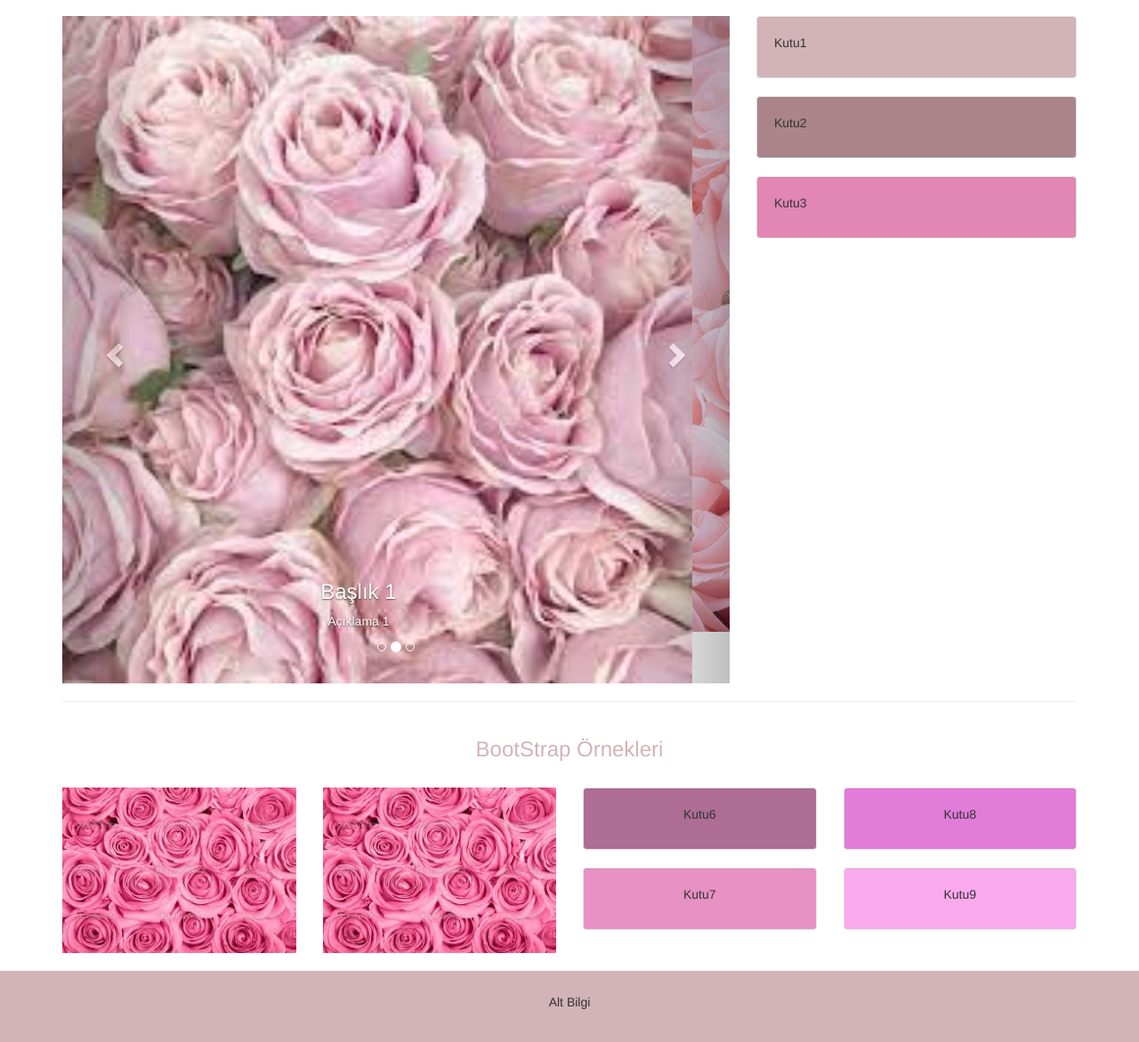
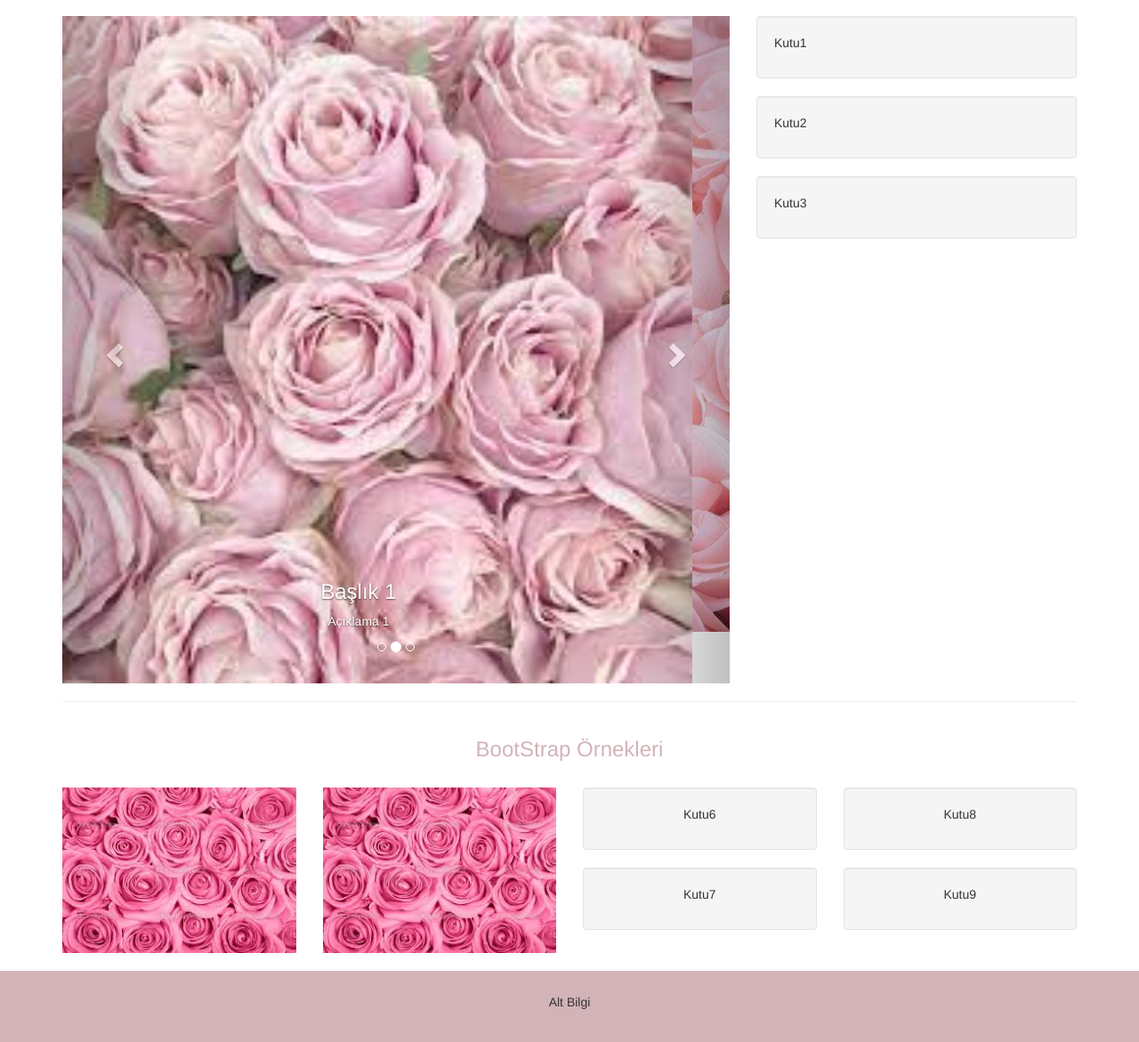
Before and after one commit to tugcebilici/staj-proje-uygulamalarim, a plain HTML site: page bootsrap-deneme/index.html in a window 1280 px wide. Shown: the part 54-1225 px from the top of the page at 89% size. Drawn offline with nearby package versions, Linux system fonts and the light colour scheme.

Commit message:
Update index.html

```diff
--- a/bootsrap-deneme/index.html
+++ b/bootsrap-deneme/index.html
@@ -102,13 +102,13 @@
     </div>
   </div>
   <div class="col-sm-4" >
-    <div class="well" style="background-color:rgb(210, 179, 184 )">
+    <div class="well" >
       <p>Kutu1</p>
     </div>
-    <div class="well" style="background-color:rgb(171, 132, 139)">
+    <div class="well" >
        <p>Kutu2</p>
     </div>
-    <div class="well" style="background-color:rgba(226, 132, 178, 0.977)">
+    <div class="well" s>
        <p>Kutu3</p>
     </div>
   </div>
@@ -127,18 +127,18 @@
       <img src="images/images1.jfif" class="img-responsive" style="width:100%" alt="Image">
     </div>
     <div class="col-sm-3">
-      <div class="well" style="background-color:rgb(174, 109, 148)">
+      <div class="well" >
        <p>Kutu6</p>
       </div>
-      <div class="well" style="background-color: rgb(231, 145, 197)">
+      <div class="well" >
        <p>Kutu7</p>
       </div>
     </div>
     <div class="col-sm-3">
-      <div class="well" style="background-color:rgb(225, 124, 217)">
+      <div class="well" >
        <p>Kutu8</p>
       </div>
-      <div class="well" style="background-color:rgba(244, 93, 218, 0.521)">
+      <div class="well" >
        <p>Kutu9</p>
       </div>
     </div>
```
